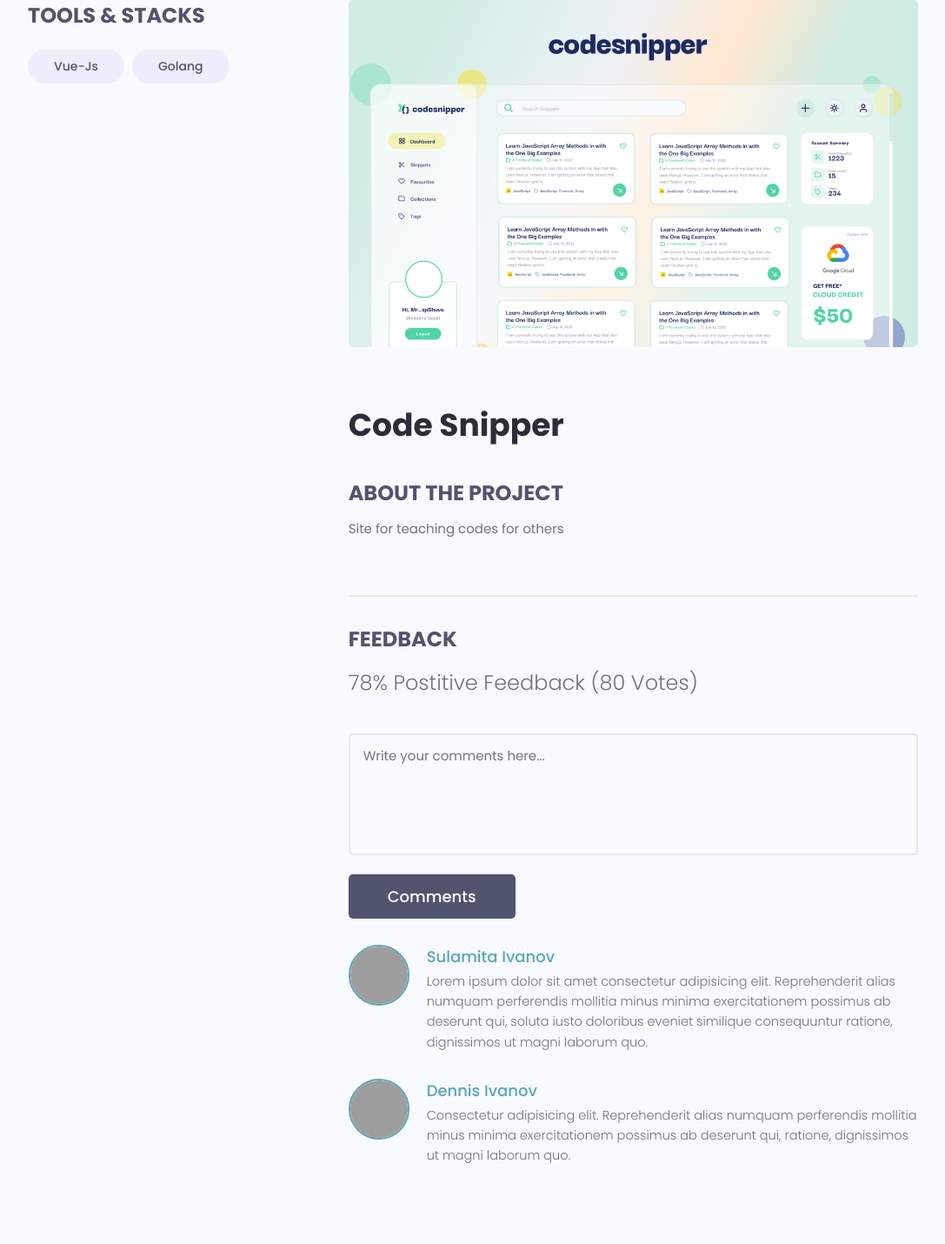
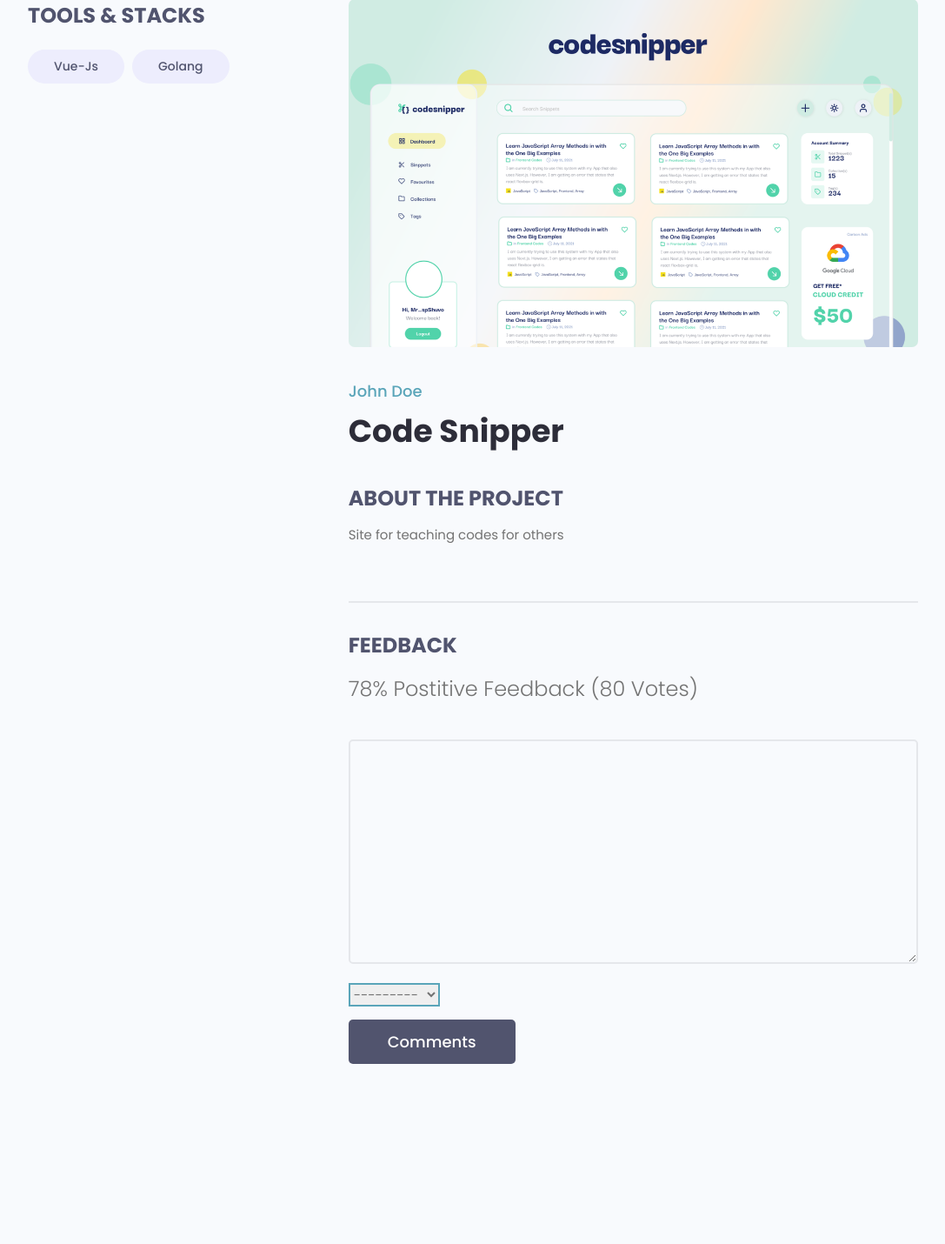
Before and after one commit to Aghiad-Alzein-78/django_2021, a Django app: page /projects/project/8aa00ef9-4f57-465d-9064-58902017018e in a window 1280 px wide. Shown: the part 108-1538 px from the top of the page at 87% size, without its empty margins (96-1183 px from the left). After the commit the page ends 1331 px from the top, so only its background shows below. Run offline with Django 3.2, Linux system fonts and the light colour scheme; data comes from the database, SQL or seed files in the repository; both versions use the stored data as it was after the commit; some libraries are stand-ins or nearby versions; grey boxes are pictures that could not be loaded.

Commit message:
working with reviews

```diff
--- a/projects/forms.py
+++ b/projects/forms.py
@@ -1,5 +1,5 @@
 from django.forms import ModelForm
-from .models import Project
+from .models import Project,Review
 from django import forms
 
 class ProjectForm(ModelForm):
@@ -17,3 +17,16 @@ class ProjectForm(ModelForm):
 
         self.fields['title'].widget.attrs.update({'class':'input','placeholder':"Add Title"})
         # self.fields['description'].widget.attrs.update({'class':'input'})
+
+class ReviewForm(ModelForm):
+    class Meta:
+        model = Review
+        fields=['body','value']
+        labels={
+            'value':'place you vote',
+            'body':'Add a comment with your vote'
+        }
+    def __init__(self,*args,**kwargs):
+        super(ReviewForm, self).__init__(*args,**kwargs)
+        for name,field in self.fields.items():
+            field.widget.attrs.update({'class':'input'})
--- a/projects/models.py
+++ b/projects/models.py
@@ -31,12 +31,15 @@ class Review(models.Model):
         ('up','Up Vote'),
         ('down','Down Vote')
     )
-    # owner
+    owner=models.ForeignKey(Profile,null=True,blank=True,on_delete=models.CASCADE)
     project=models.ForeignKey(Project,on_delete=models.CASCADE)
     body=models.TextField(null=True,blank=True)
     value=models.CharField(max_length=200,choices=VOTE_TYPE)
     created=models.DateTimeField(auto_now_add=True)
     id=models.UUIDField(default=uuid.uuid4,primary_key=True,unique=True,editable=False)
+
+    class Meta:
+        unique_together=[['owner','project']]
 
     def __str__(self):
         return self.value
--- a/projects/templates/projects/projects.html
+++ b/projects/templates/projects/projects.html
@@ -17,6 +17,7 @@
               <label for="formInput#search">Search By Projects </label>
               <input class="input input--text" id="formInput#search" type="text" name="search_query"
                 placeholder="Search by Project Title" value="{{search_query}}" />
+
             </div>
 
             <input class="btn btn--sub btn--lg" type="submit" value="Search" />
--- a/projects/templates/projects/single-project.html
+++ b/projects/templates/projects/single-project.html
@@ -24,7 +24,7 @@
         </div>
         <div class="column column--2of3">
           <img class="singleProject__preview" src="{{project.featured_image.url}}" alt="portfolio thumbnail" />
-          <a href="profile.html" class="singleProject__developer">{{project.owner.Name}}</a>
+          <a href="{% url 'user-profile' project.owner.id %}" class="singleProject__developer">{{project.owner.name}}</a>
           <h2 class="singleProject__title">{{project.title}}</h2>
           <h3 class="singleProject__subtitle">About the Project</h3>
           <div class="singleProject__info">
@@ -41,42 +41,38 @@
               {{project.votes_ratio}}% Postitive Feedback ({{project.votes_total}} Vote{{project.votes_total|pluralize:"s"}})
             </h5>
 
-            <form class="form" action="#" method="POST">
+            <form class="form" action="{% url 'project' project.id %}" method="POST">
               <!-- Textarea -->
+              {% csrf_token %}
+              {% for field in form%}
               <div class="form__field">
-                <label for="formInput#textarea">Comments: </label>
-                <textarea class="input input--textarea" name="message" id="formInput#textarea"
-                  placeholder="Write your comments here..."></textarea>
+                <label for="formInput#textarea">{{field.label}} </label>
+                {{field}}
               </div>
+              {% endfor %}
               <input class="btn btn--sub btn--lg" type="submit" value="Comments" />
             </form>
+
+
             <div class="commentList">
+
+              {% for review in reviews %}
+              {% if review.body %}
               <div class="comment">
-                <a href="profile.html">
+
+                <a href="{% url 'user-profile' review.owner.id %}">
                   <img class="avatar avatar--md"
-                    src="https://pbs.twimg.com/profile_images/1335382240931368961/b3wSZKj4_400x400.jpg" alt="user" />
+                    src="{{review.owner.profile_image.url}}" alt="user" />
                 </a>
                 <div class="comment__details">
-                  <a href="profile.html" class="comment__author">Sulamita Ivanov</a>
+                  <a href="{% url 'user-profile' review.owner.id %}" class="comment__author">{{review.owner.name}}</a>
                   <p class="comment__info">
-                    Lorem ipsum dolor sit amet consectetur adipisicing elit. Reprehenderit alias numquam perferendis
-                    mollitia minus minima exercitationem possimus ab deserunt qui, soluta iusto doloribus eveniet
-                    similique consequuntur ratione, dignissimos ut magni laborum quo.
+                    {{review.body|linebreaksbr}}
                   </p>
                 </div>
               </div>
-              <div class="comment">
-                <a href="profile.html">
-                  <img class="avatar avatar--md" src="https://avatars.githubusercontent.com/u/33843378" alt="user" />
-                </a>
-                <div class="comment__details">
-                  <a href="profile.html" class="comment__author">Dennis Ivanov</a>
-                  <p class="comment__info">
-                    Consectetur adipisicing elit. Reprehenderit alias numquam perferendis mollitia minus minima
-                    exercitationem possimus ab deserunt qui, ratione, dignissimos ut magni laborum quo.
-                  </p>
-                </div>
-              </div>
+              {%endif%}
+            {% endfor %}
             </div>
           </div>
         </div>
--- a/projects/views.py
+++ b/projects/views.py
@@ -1,16 +1,17 @@
 from django.shortcuts import render,redirect
 from django.http import HttpResponse
-from .forms import ProjectForm
-from .models import Project
+from .forms import ProjectForm,ReviewForm
+from .models import Project, Review
 from django.contrib.auth.decorators import login_required
 from .utils import searchProject,paginateData
 from django.core.paginator import Paginator,PageNotAnInteger,EmptyPage
+from django.contrib import messages
 # Create your views here.
 
 
 def projects(request):
     projects,search_query=searchProject(request)
-    custom_range,projects=paginateData(request,projects,1)
+    custom_range,projects=paginateData(request,projects,6)
     context = {'projects':projects,'search_query':search_query,"custom_range":custom_range}
     return render(request,'projects/projects.html',context)
 
@@ -18,7 +19,20 @@ def projects(request):
 def project(request,pk):
     projectobj=Project.objects.get(id=pk)
     tags=projectobj.tags.all()
-    context={'project':projectobj,'tags':tags}
+    reviews=projectobj.review_set.all()
+    form=ReviewForm()
+    if request.method == 'POST':
+        form=ReviewForm(request.POST)
+        if form.is_valid():
+            review=form.save(commit=False)
+            review.owner=request.user.profile
+            review.project=projectobj
+            projectobj.votes_total+=1
+            review.save()
+            messages.success(request,"review submitted ")
+            return redirect('project',pk=projectobj.id)
+    print(reviews)
+    context={'project':projectobj,'tags':tags,'reviews':reviews,'form':form}
     return render(request,'projects/single-project.html',context)
 
 @login_required(login_url='login')
--- /dev/null
+++ b/static/js/main.js
@@ -0,0 +1,14 @@
+let searchForm=document.querySelector("#searchForm")
+let pageLinks=document.getElementsByClassName("page-link")
+
+if(searchForm){
+  for(let i=0;i<pageLinks.length;i++){
+    pageLinks[i].addEventListener("click",function(e){
+      e.preventDefault()
+      page=this.dataset.page
+      console.log(page)
+      searchForm.innerHTML+=`<input type="hidden" name="page" value="${page}">`
+      searchForm.submit()
+    })
+  }
+}
--- a/templates/main.html
+++ b/templates/main.html
@@ -32,4 +32,5 @@
     {% endblock content %}
 </body>
 <script src="{% static 'uikit/app.js' %}"></script>
+<script src="{% static 'js/main.js' %}"></script>
 </html>
--- a/users/templates/users/profiles.html
+++ b/users/templates/users/profiles.html
@@ -10,7 +10,7 @@
         </div>
 
         <div class="hero-section__search">
-          <form class="form" action="{% url 'profiles' %}" method="get">
+          <form id="searchForm" class="form" action="{% url 'profiles' %}" method="get">
             <div class="form__field">
               <label for="formInput#search">Search Developers </label>
               <input class="input input--text" id="formInput#search" type="text" name="search_query"
```
Also changed, not shown: templates/pagination.html (+4 -9 lines), db.sqlite3, projects/migrations/0007_auto_20210814_2032.py (added).
